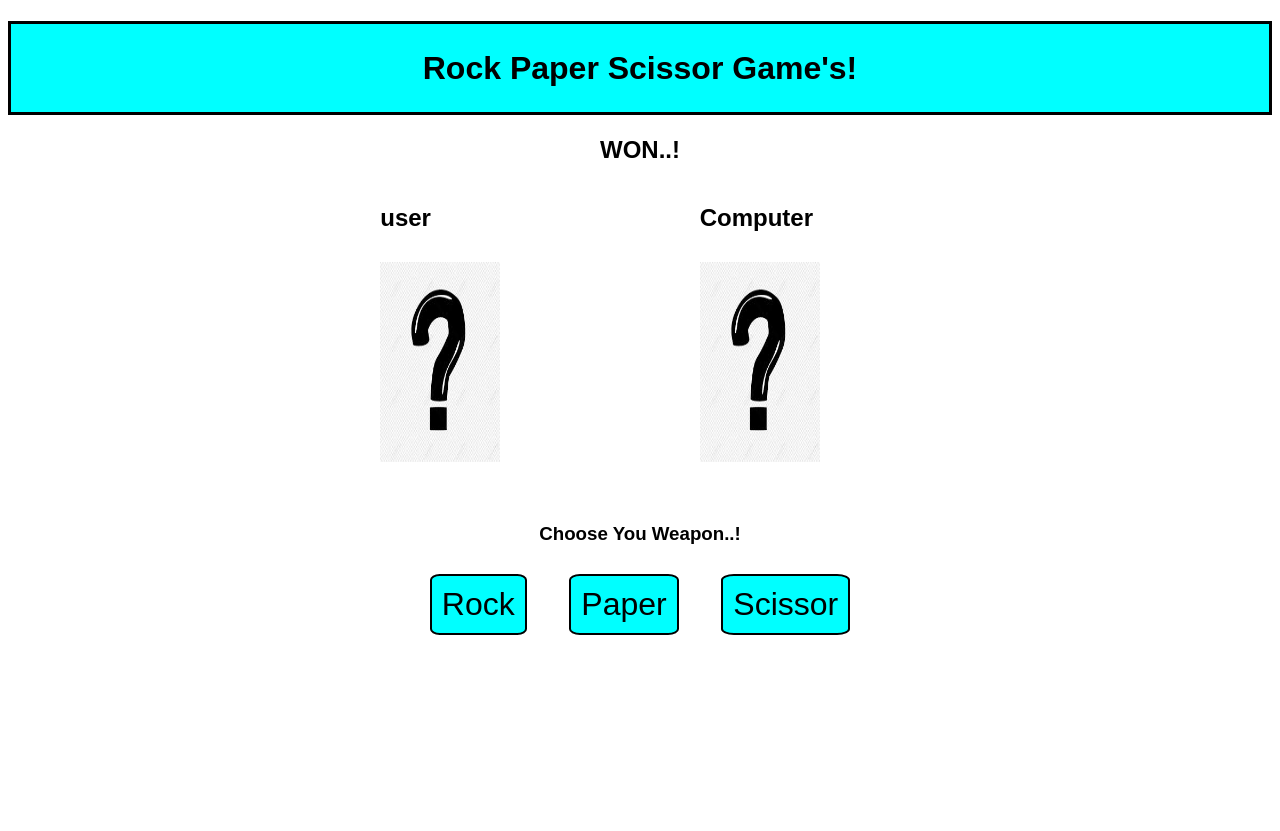
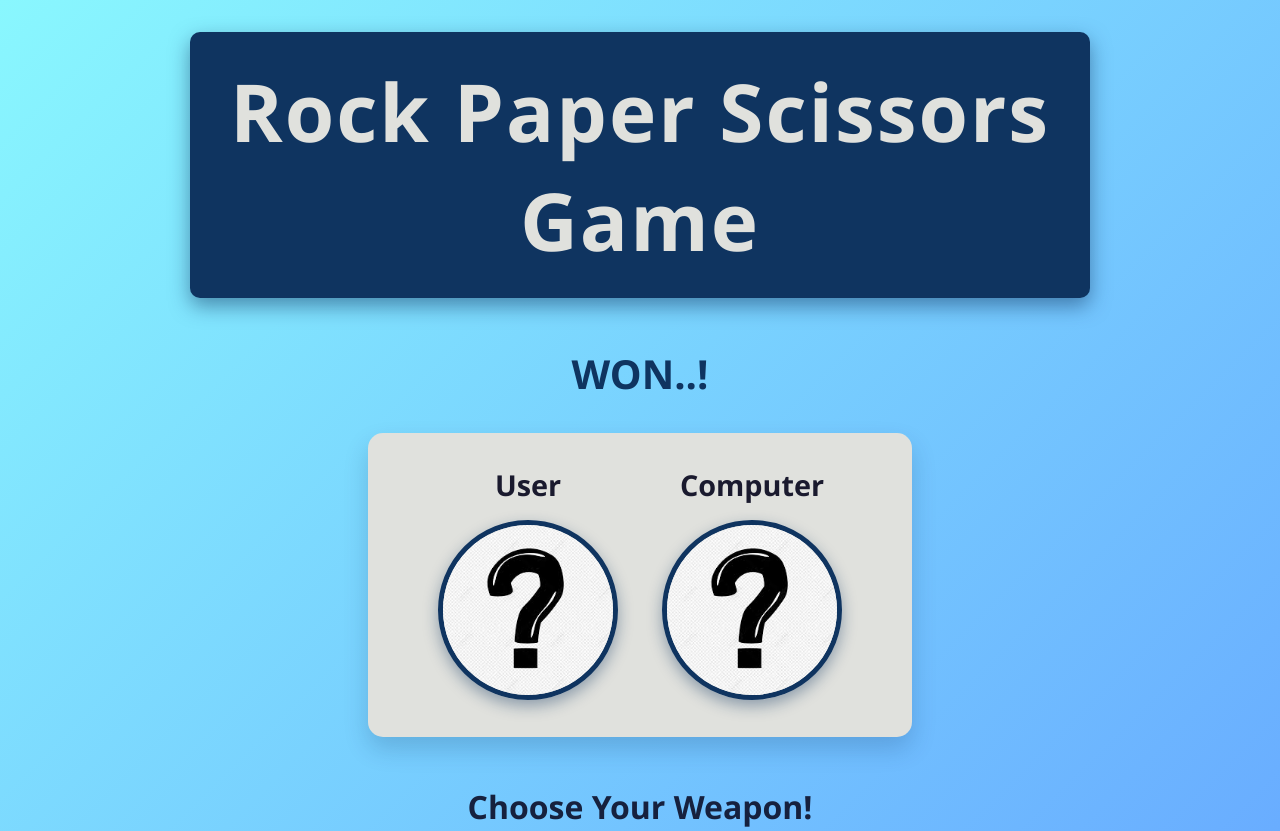
Before and after one commit to muskanpaswan/ROCKPAPERSCISSORSGAME, a plain HTML site: page index.html in a window 1280 px wide. Shown: the top 831 px of the page. Before the commit the page ends 800 px from the top, so only its background shows below. Drawn offline with Linux system fonts and the light colour scheme.

Commit message:
update styles and layout

```diff
--- a/index.html
+++ b/index.html
@@ -2,16 +2,17 @@
 <html lang="en">
 
 <head>
-    <meta charset="UTF-8">
-    <meta name="viewport" content="width=device-width, initial-scale=1.0">
+    <meta charset="UTF-8" />
+    <meta name="viewport" content="width=device-width, initial-scale=1.0" />
     <title>Rock Paper Scissors</title>
-    <link rel="stylesheet" href="style.css">
+    <link rel="stylesheet" href="style.css" />
 </head>
 
 <body>
     <header>
-        <h1>Rock Paper Scissor Game's!</h1>
+        <h1>Rock Paper Scissors Game</h1>
     </header>
+
     <main>
         <div>
             <h2 class="wonn">WON..!</h2>
@@ -19,18 +20,19 @@
 
         <div class="container">
             <div>
-                <h2>user</h2>
-                <img class="user" src="./images/dummyImages.jpeg" alt="">
+                <h2>User</h2>
+                <img class="user" src="./images/dummyImages.jpeg" alt="User Choice" />
             </div>
             <div>
                 <h2>Computer</h2>
-                <img class="computer" src="./images/dummyImages.jpeg" alt="">
+                <img class="computer" src="./images/dummyImages.jpeg" alt="Computer Choice" />
             </div>
         </div>
 
         <div class="Choose">
-            <h3>Choose You Weapon..!</h3>
+            <h3>Choose Your Weapon!</h3>
         </div>
+
         <div class="button">
             <button id="rock">Rock</button>
             <button id="paper">Paper</button>
@@ -39,6 +41,7 @@
 
         <p id="result"></p>
     </main>
+
     <script src="./main.js"></script>
 </body>
 
--- a/style.css
+++ b/style.css
@@ -1,54 +1,152 @@
- body{
-    font-family: Arial, Helvetica, sans-serif;
+* {
+    box-sizing: border-box;
+    margin: 0;
+    padding: 0;
   }
-h1 {
+
+  body {
+    font-family: 'Segoe UI', Tahoma, Geneva, Verdana, sans-serif;
+    background: linear-gradient(135deg, #89f7fe 0%, #66a6ff 100%);
+    min-height: 100vh;
+    color: #1a1a2e;
+    display: flex;
+    flex-direction: column;
+    align-items: center;
+    padding: 2rem;
+  }
+
+
+  header {
+    width: 100%;
+    max-width: 900px;
+    background-color: #0f3460;
+    color: #e0e1dd;
+    padding: 1.5rem 2rem;
+    border-radius: 10px;
+    box-shadow: 0 8px 20px rgba(15, 52, 96, 0.5);
     text-align: center;
-    background-color: aqua;
-    padding: 2%;
-    border: 3px solid black;
+    margin-bottom: 3rem;
+    font-weight: 700;
+    font-size: 2.5rem;
+    letter-spacing: 2px;
   }
 
   .container {
     display: flex;
-    justify-content: space-evenly;
-    width: 60%;
-    margin: auto;
+    justify-content: space-around;
+    align-items: center;
+    max-width: 900px;
+    background: #e0e1dd;
+    padding: 2rem 3rem;
+    border-radius: 15px;
+    box-shadow: 0 12px 25px rgba(15, 52, 96, 0.2);
+    width: 100%;
+    margin-bottom: 3rem;
   }
 
-img {
-    height: 200px;
-    width: 60%;
-    margin-top: 10px;
+  .container > div {
+    text-align: center;
+  }
+
+  .container h2 {
+    margin-bottom: 1rem;
+    font-size: 1.8rem;
+    font-weight: 600;
+  }
+
+  .container img {
+    width: 180px;
+    height: 180px;
+    border-radius: 50%;
+    object-fit: cover;
+    border: 5px solid #0f3460;
+    box-shadow: 0 6px 15px rgba(15, 52, 96, 0.4);
   }
 
   .Choose {
-    display: flex;
-    justify-content: center;
-    margin-top: 3%;
+    width: 100%;
+    max-width: 900px;
+    text-align: center;
+    margin-bottom: 1.5rem;
+  }
 
+  .Choose h3 {
+    font-size: 2rem;
+    font-weight: 600;
+    color: #16213e;
   }
 
   .button {
     display: flex;
-    justify-content: space-evenly;
-    margin: auto;
-    width: 40%;
-
+    justify-content: center;
+    gap: 2rem;
+    margin-bottom: 3rem;
+    flex-wrap: wrap;
   }
 
   button {
-    /* font-size: xx-large; */
-    margin-top: 2%;
-    /* color: wheat;  */
-    background-color: aqua;
-    border: 2px solid black;
-    padding: 10px;
-    border-radius: 10%;
-    font-size: 2em;
+    width: 160px;
+    height: 50px;
+    background: linear-gradient(135deg, #00a8cc, #005f73);
+    border: none;
+    border-radius: 12px;
+    color: #e0e1dd;
+    font-size: 1.3rem;
+    font-weight: 700;
+    cursor: pointer;
+    box-shadow: 0 8px 15px rgba(0, 168, 204, 0.4);
+    display: flex;
+    justify-content: center;
+    align-items: center;
+  }
 
+  button:hover {
+    background: linear-gradient(135deg, #005f73, #003d4c);
+    box-shadow: 0 10px 20px rgba(0, 63, 76, 0.6);
+    transform: translateY(-3px);
+  }
+
+  button:active {
+    transform: translateY(1px);
+    box-shadow: 0 6px 12px rgba(0, 63, 76, 0.4);
+  }
+
+  #result {
+    font-size: 1.7rem;
+    font-weight: 700;
+    color: #0f3460;
+    text-align: center;
+    min-height: 2.5rem;
   }
 
   .wonn {
-    display: flex;
-    justify-content: center;
+    font-size: 2.5rem;
+    font-weight: 800;
+    color: #0f3460;
+    margin-bottom: 2rem;
+    text-align: center;
+    user-select: none;
   }
+
+  @media (max-width: 600px) {
+    .container {
+      flex-direction: column;
+      padding: 1.5rem;
+    }
+    .container img {
+      width: 140px;
+      height: 140px;
+    }
+    button {
+      width: 120px;
+      height: 44px;
+      font-size: 1.1rem;
+    }
+    header {
+      font-size: 2rem;
+      padding: 1rem;
+    }
+    .Choose h3 {
+      font-size: 1.5rem;
+    }
+  }
```
Lines whose indentation alone changed are shown as unchanged.
